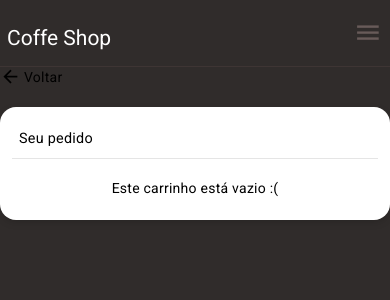
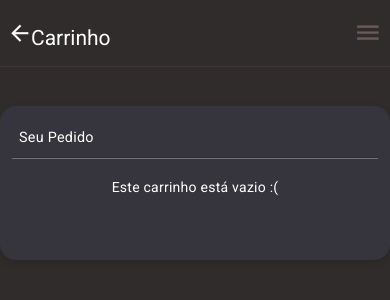
Before and after one commit to petscaramussi/coffee, an Angular app in the folder client/: page /carrinho in a window 390 px wide. Shown: the top 300 px of the page. Built offline with nearby package versions, Linux system fonts and the light colour scheme.

Commit message:
client: carrinho style

```diff
--- a/client/src/app/cart/cart.component.css
+++ b/client/src/app/cart/cart.component.css
@@ -1,14 +1,17 @@
 .main-card {
-    background: #fff;
+    margin-top: 10%;
+    background: #36353D;
     padding: 3%;
     border-radius: 1rem;
     box-shadow: 0px 3px 10px -2px rgba(0, 0, 0, 0.2);
+    color: #fff;
 }
 
 .food-card {
     position: relative;
-    background: #FFFFFF;
+    background: #36353D;
     width: 100%;
+    color: #fff;
     text-align: left;
     height: 100%;
 }
@@ -31,7 +34,7 @@
 }
 
 .title {
-    font-size: 0.9rem;
+    font-size: 1rem;
 }
 
 .sub-title {
@@ -63,10 +66,12 @@
     margin-bottom: 2%;
 }
 
+
 .button-finalizar {
     width: 100%;
     background-color: #71d5ac;
-    margin-top: 3%;
+    margin-top: 6%;
+    margin-bottom: 3%;
     color: #fff;
 }
 
@@ -82,8 +87,9 @@
         padding-bottom: 2%;
     }
 
-    .icon {
-        color: #000;
+    .price {
+        color: #C0C0C0;
+        font-size: 0.6rem;
         text-align: right;
         position: absolute;
         left: 85%;
@@ -105,8 +111,9 @@
         padding-bottom: 2%;
     }
 
-    .icon {
-        color: #000;
+    .price {
+        color: #C0C0C0;
+        font-size: 0.8rem;
         text-align: right;
         position: absolute;
         left: 65%;
@@ -200,52 +207,6 @@ hr {
     top: 0;
 }
 
-.cupom {
-    display: grid;
-    grid-template-columns: 12% 80% 8%;
-    align-items: center;
-    height: 80px;
-    margin: 0 20px;
-    line-height: 16px;
-    border-top: 1px solid rgba(220,220,220,.5);
-    border-bottom: 1px solid rgba(220,220,220,.5);
-    cursor: pointer;
-}
-
-.cupom-icon {
-    position: relative;
-    padding: 0 15px;
-}
-
-.cupom-icon-final {
-    display: inline-block;
-    position: relative;
-}
-
-.cupom-voucher {
-    display: flex;
-    flex-direction: column;
-    margin-left: 12px;
-    padding: 15px;
-}
-
-.cupom-voucher-title {
-    font-size: 1rem;
-    margin: 0 0 4px;
-}
-
-.cupom-voucher-subtitle {
-    margin: 0;
-    font-size: .875rem;
-    line-height: 1.25rem;
-    opacity: 0.5;
-}
-
-.back{
-    display: flex;
-    margin-bottom: 4%;
-}
-
 @media (min-width:1100px) {
     .back{
         display: none;
--- a/client/src/app/cart/cart.component.html
+++ b/client/src/app/cart/cart.component.html
@@ -1,24 +1,19 @@
-<div class="back">
-    <mat-icon style="font-size: 1.3rem;" [routerLink]="'/'">arrow_back</mat-icon>
-    <span>Voltar</span>
-</div>
-
 <div class="main-card">
     <div class="header">
         <div class="content">
-            <span class="title">Seu pedido</span>
+            <span class="title">Seu Pedido</span>
         </div>
     </div>
     <hr>
     <div>
         <div class="food-card" *ngFor="let pedido of pedidos">
             <div class="content">
-                <span class="title caption">{{pedido.name}}<span class="icon">{{(pedido.qtde * pedido.price) | currency : 'R$ '}}</span></span>
+                <span class="title caption">{{pedido.name}}<span class="price">{{(pedido.qtde * pedido.price) | currency : 'R$ '}}</span></span>
                 <div style="margin-right: 25%; margin-top: 1.5%;" class="counter">
                     <button type="button" tabindex="0" class="btn-icon" (click)="updateItemQuantity(pedido.id, false)">
                         <span class="">
                             <svg xmlns="http://www.w3.org/2000/svg" width="18" height="18" viewBox="0 0 24 24">
-                                <path fill="#EA1D2C" fill-rule="evenodd" d="M17.993 11c.556 0 1.007.444 1.007 1 0 .552-.45 1-1.007 1H6.007A1.001 1.001 0 0 1 5 12c0-.552.45-1 1.007-1h11.986z"></path>
+                                <path fill="#71d5ac" fill-rule="evenodd" d="M17.993 11c.556 0 1.007.444 1.007 1 0 .552-.45 1-1.007 1H6.007A1.001 1.001 0 0 1 5 12c0-.552.45-1 1.007-1h11.986z"></path>
                             </svg>
                         </span>
                     </button>
@@ -26,7 +21,7 @@
                     <button type="button" tabindex="0" class="btn-icon" (click)="updateItemQuantity(pedido.id, true)">
                         <span class="icon-marmita icon-marmita--plus-sign">
                             <svg xmlns="http://www.w3.org/2000/svg" width="18" height="18" viewBox="0 0 24 24">
-                                <path fill="#EA1D2C" fill-rule="evenodd" d="M13 11h4.993c.556 0 1.007.444 1.007 1 0 .552-.45 1-1.007 1H13v4.993C13 18.55 12.556 19 12 19c-.552 0-1-.45-1-1.007V13H6.007A1.001 1.001 0 0 1 5 12c0-.552.45-1 1.007-1H11V6.007C11 5.45 11.444 5 12 5c.552 0 1 .45 1 1.007V11z"></path>
+                                <path fill="#71d5ac" fill-rule="evenodd" d="M13 11h4.993c.556 0 1.007.444 1.007 1 0 .552-.45 1-1.007 1H13v4.993C13 18.55 12.556 19 12 19c-.552 0-1-.45-1-1.007V13H6.007A1.001 1.001 0 0 1 5 12c0-.552.45-1 1.007-1H11V6.007C11 5.45 11.444 5 12 5c.552 0 1 .45 1 1.007V11z"></path>
                             </svg>
                         </span>
                     </button>
@@ -37,14 +32,15 @@
     <div class="vazio" *ngIf="pedidos.length == 0">
         <span class="texto-vazio">Este carrinho está vazio :(</span>
     </div>
+    <br><br>
     <div class="footer" *ngIf="pedidos.length != 0">
         <div class="food-card">
             <div class="content">
-                <span class="title caption" style="font-size: 1.1rem;">Total<span class="icon" style="color: #ea1d2c; font-size: 1.1rem;">{{getTotal() | currency : 'R$ '}}</span></span>
+                <span class="title caption" style="font-size: 1.1rem;">Total<span class="price" style="color: #71d5ac; font-size: 1.1rem;">{{getTotal() | currency : 'R$ '}}</span></span>
             </div>
         </div>
         <div class="buttons">
-            <button mat-button class="button-finalizar">Finalizar pedido</button>
+            <button mat-button class="button-finalizar">Finalizar Pedido</button>
         </div>
     </div>
 </div>
--- a/client/src/app/header/header.component.css
+++ b/client/src/app/header/header.component.css
@@ -20,6 +20,29 @@
 
 .site-identity {
     float: left;
+}
+
+.back{
+    display: flex;
+    margin-top: 4%;
+    margin-bottom: 4%;
+    color: white;
+    font-size: 1.6rem;
+}
+
+.nav-text {
+    display: flex;
+    flex-direction: row;
+    align-items: center;
+}
+
+.site-identity[_ngcontent-ng-c1639839123] h1[_ngcontent-ng-c1639839123] {
+    margin: .4em 0 .3em .6rem;
+}
+
+.carrinho-title {
+    margin: 0;
+    padding: 0;
 }
 
 .site-identity h1 {
--- a/client/src/app/header/header.component.html
+++ b/client/src/app/header/header.component.html
@@ -1,6 +1,7 @@
 <header class="site-header">
     <div class="site-identity">
-        <h1>Coffe Shop</h1>
+        <h1 *ngIf="currentRoute == '/produtos'">Coffe Shop</h1>
+        <div class="nav-text"><mat-icon class="back" [routerLink]="'/'">arrow_back</mat-icon> <h1 class="carrinho-title" *ngIf="currentRoute == '/carrinho'">Carrinho</h1></div>
     </div>
     <div class="menu-icon">
         <div>
--- a/client/src/app/header/header.component.ts
+++ b/client/src/app/header/header.component.ts
@@ -1,10 +1,30 @@
-import { Component } from '@angular/core';
+import { Component, OnInit } from '@angular/core';
+import { ActivatedRoute, NavigationEnd, Router } from '@angular/router';
+import { filter } from 'rxjs/operators';
 
 @Component({
   selector: 'app-header',
   templateUrl: './header.component.html',
   styleUrls: ['./header.component.css']
 })
-export class HeaderComponent {
+export class HeaderComponent implements OnInit {
+  currentRoute: string = '';
+
+
+  constructor(private router: Router, private route: ActivatedRoute) { }
+
+  ngOnInit(): void {
+    this.getCurrentRoute();
+  }
+
+  getCurrentRoute(): void {
+    this.router.events
+      .pipe()
+      .subscribe(() => {
+        this.currentRoute =  this.router.url;
+      });
+  }
+
+
 
 }
--- a/client/src/app/modal-add-cart/modal-add-cart.component.css
+++ b/client/src/app/modal-add-cart/modal-add-cart.component.css
@@ -1,5 +1,5 @@
 .content {
-    background-color: #36353D;
+    background-color: #302c2b;
     border: black;
 }
 
@@ -38,3 +38,12 @@
     overflow: hidden;
     cursor: default;
 }
+
+.btn-ok {
+    background-color: white;
+    color: #000; /* Change this color to your desired background color */
+}
+
+.btn-voltar {
+    background-color: #3e3534;
+}
--- a/client/src/app/modal-add-cart/modal-add-cart.component.html
+++ b/client/src/app/modal-add-cart/modal-add-cart.component.html
@@ -4,7 +4,7 @@
     <div class="counter">
         <span class="product">{{data.name}}</span>
         <div class="plus-icons">
-            <button type="button" tabindex="0" class="btn-icon" (click)="onSubQtde()">
+            <button type="button" tabindex="0" class="btn-icon" (click)="onSubQtde()" matRipple>
                 <span class="">
                     <svg xmlns="http://www.w3.org/2000/svg" width="18" height="18" viewBox="0 0 24 24">
                         <path fill="#000" fill-rule="evenodd"
@@ -14,7 +14,7 @@
                 </span>
             </button>
             <div class="value">{{data.qtde}}</div>
-            <button type="button" tabindex="0" class="btn-icon" (click)="onPlusQtde()">
+            <button type="button" tabindex="0" class="btn-icon" (click)="onPlusQtde()" matRipple>
                 <span class="icon-marmita icon-marmita--plus-sign">
                     <svg xmlns="http://www.w3.org/2000/svg" width="18" height="18" viewBox="0 0 24 24">
                         <path fill="#000" fill-rule="evenodd"
@@ -28,8 +28,8 @@
 
 </div>
 <div mat-dialog-actions align="end">
-    <button mat-button (click)="onNoClick()">No Thanks</button>
-    <button mat-button [mat-dialog-close]="data">Ok</button>
+    <button mat-button (click)="onNoClick()" class="btn-voltar" style="color: white; font-weight: 200;">Voltar</button>
+    <button mat-button [mat-dialog-close]="data" class="btn-ok">Ok</button>
 </div>
 
 </div>
```
Also changed, not shown: client/src/app/services/cart-storage.service.ts (deleted, +0 -9 lines), 1 other file (tests, documents, lock files or other folders).
